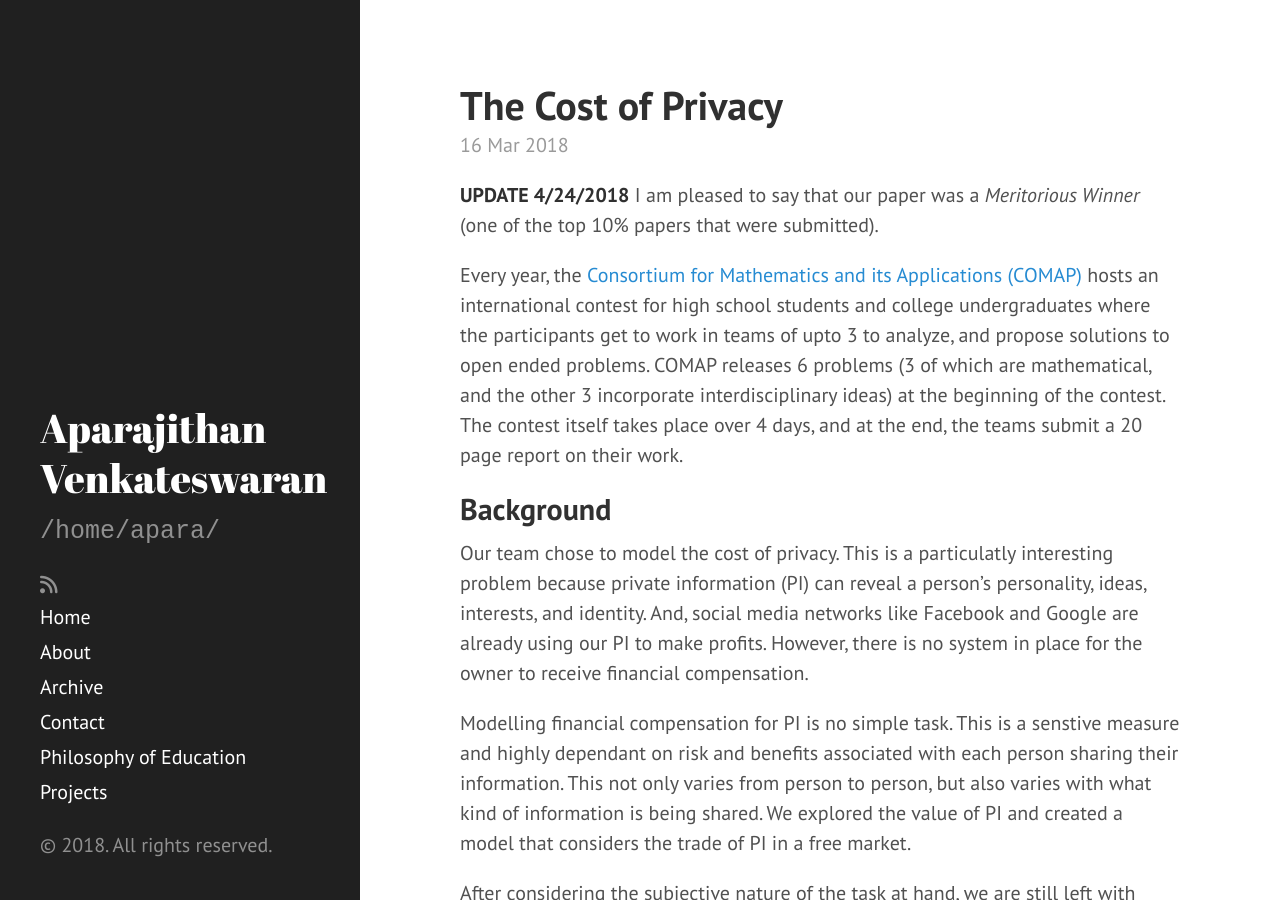
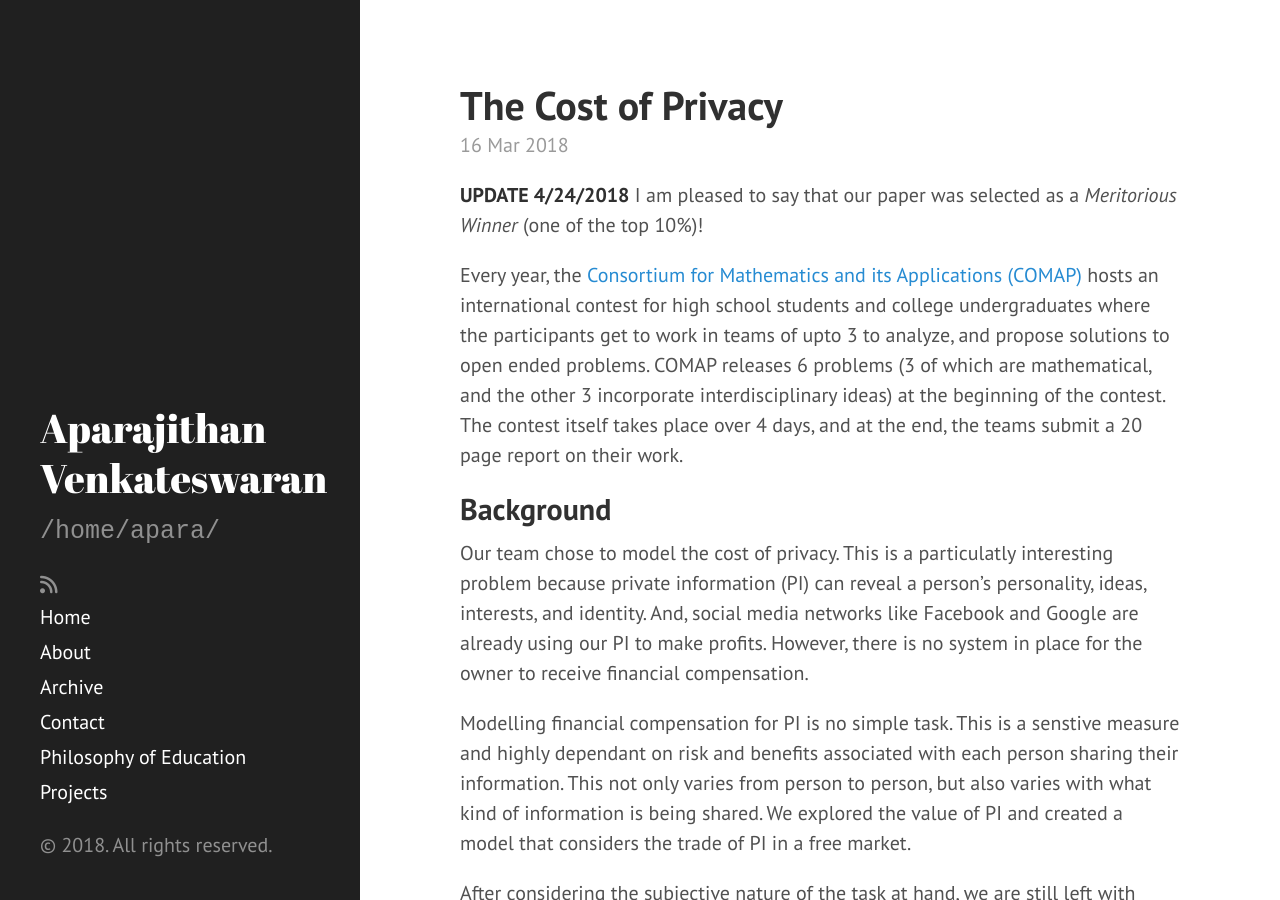
Before and after one commit to AparaV/aparavenkat.com, a Jekyll site: the page built from _posts/2018-03-16-what-is-the-cost-of-privacy.md, in a window 1280 px wide and 900 px high. Built offline with Jekyll 4.4.1, drawn with Linux system fonts in a browser that asks for light colours; nearby versions of some CDN libraries; comment, search, counter and statistics services are not loaded.

```diff
--- a/_posts/2018-03-16-what-is-the-cost-of-privacy.md
+++ b/_posts/2018-03-16-what-is-the-cost-of-privacy.md
@@ -8,7 +8,7 @@
 ---
 
 
-**UPDATE 4/24/2018** I am pleased to say that our paper was a *Meritorious Winner* (one of the top 10% papers that were submitted).
+**UPDATE 4/24/2018** I am pleased to say that our paper was selected as a *Meritorious Winner* (one of the top 10%)!
 
 Every year, the [Consortium for Mathematics and its Applications (COMAP)](http://www.comap.com/undergraduate/contests/){:target="_blank"} hosts an international contest for high school students and college undergraduates where the participants get to work in teams of upto 3 to analyze, and propose solutions to open ended problems. COMAP releases 6 problems (3 of which are mathematical, and the other 3 incorporate interdisciplinary ideas) at the beginning of the contest. The contest itself takes place over 4 days, and at the end, the teams submit a 20 page report on their work.
 <!--excerpt_ends-->
```
